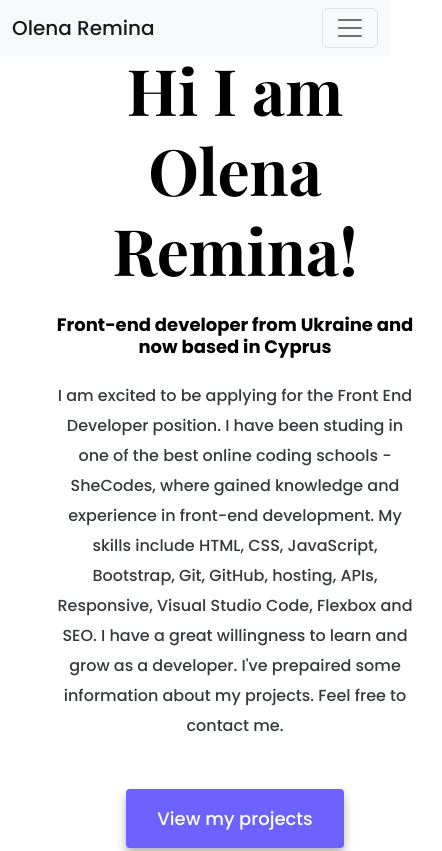
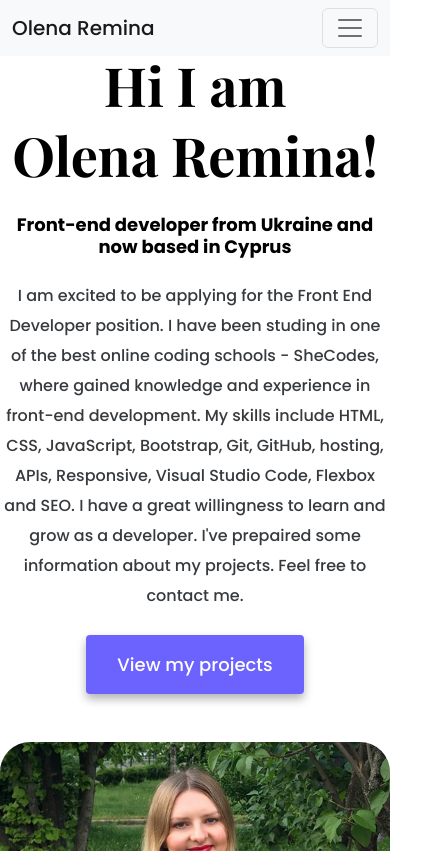
Before and after one commit to Olena-Remina/About-me-page, a website: page about.html in a window 390 px wide. Shown: the top 851 px of the page, 442 px wide, since content can reach past the window. Drawn offline with nearby package versions, Linux system fonts and the light colour scheme.

Commit message:
Made about.html more responsive

```diff
--- a/about.html
+++ b/about.html
@@ -70,7 +70,7 @@
 <h2 class="mb-4">
   Front-end developer from Ukraine and now based in Cyprus
 </h2>
-<p class="mb-5">
+<p class="mb-4">
   I am excited to be applying for the Front End Developer position. I have been studing in one of the best online coding schools - SheCodes, where gained knowledge and experience in front-end development. My skills include HTML, CSS, JavaScript, Bootstrap, Git, GitHub, hosting, APIs, Responsive, Visual Studio Code, Flexbox and SEO. I have a great willingness to learn and grow as a developer. I've prepaired some information about my projects. Feel free to contact me.
 </p>
 <a href="#" class="btn btn-branding mb-5">View my projects</a>
--- a/styles/portfolio.css
+++ b/styles/portfolio.css
@@ -117,7 +117,7 @@ p{
 }
 
 .profile-picture {
-  border-radius: 10px;
+  border-radius: 30px;
 }
 
 @media(max-width:991px){
@@ -158,7 +158,14 @@ p{
   .about-section {
     text-align: center;
     padding: 0;
-    margin: 40px;
+    margin: 50px auto;
   }
-
+  .about-section-content{
+    text-align: center;
+    margin: 0 auto;
+  }
+  .about-section h1 {
+    font-size: 54px;
+    line-height: 70px;
+  }
 }
```
